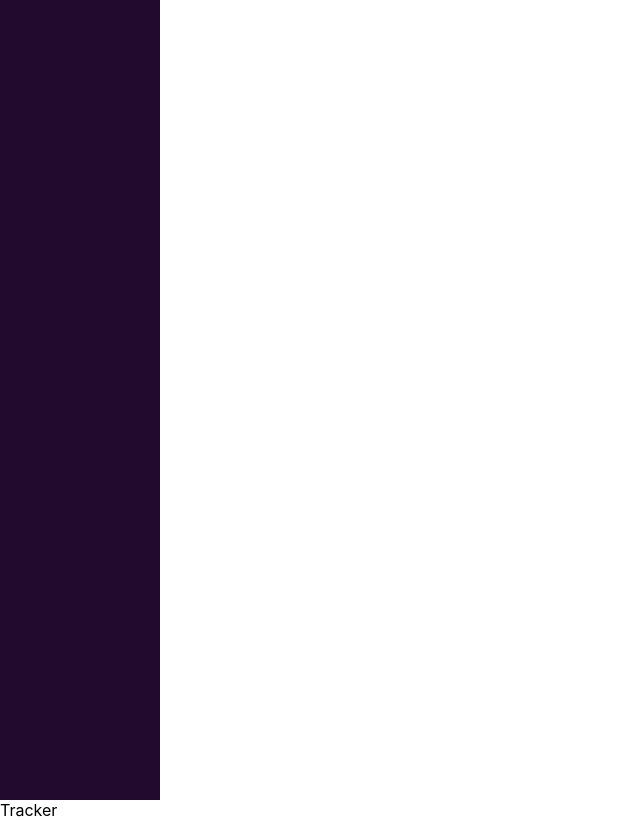
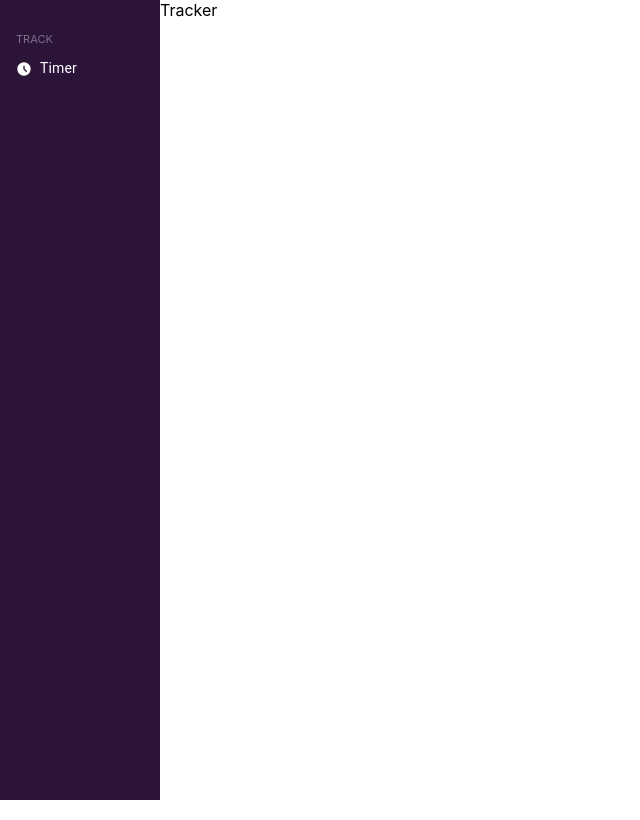
Before and after one commit to simz14/ClockWise, a React (Vite) app in the folder client/: page /tracker in a window 1280 px wide. Shown: the whole page, without its empty margins (0-640 px from the left). Built offline with nearby package versions, Linux system fonts and the light colour scheme.

Commit message:
ListItemComponent

```diff
--- a/client/package.json
+++ b/client/package.json
@@ -12,6 +12,7 @@
   "dependencies": {
     "@emotion/react": "^11.11.0",
     "@emotion/styled": "^11.11.0",
+    "@mui/icons-material": "^5.11.16",
     "@mui/material": "^5.13.0",
     "prop-types": "^15.8.1",
     "react": "^18.2.0",
--- a/client/src/components/Layout.jsx
+++ b/client/src/components/Layout.jsx
@@ -1,12 +1,17 @@
+import { styled } from "styled-components";
 import SideBar from "./SideBar/SideBar";
 import { PropTypes } from "prop-types";
 
+const LayoutWrapper = styled.div`
+  display: flex;
+`;
+
 const Layout = ({ children }) => {
   return (
-    <div>
+    <LayoutWrapper>
       <SideBar />
       {children}
-    </div>
+    </LayoutWrapper>
   );
 };
 
--- /dev/null
+++ b/client/src/components/ListItemComponent.jsx
@@ -0,0 +1,48 @@
+import {
+  ListItem,
+  ListItemButton,
+  ListItemIcon,
+  ListItemText,
+} from "@mui/material";
+import { PropTypes } from "prop-types";
+import { styled } from "styled-components";
+
+const StyledItem = styled(ListItem)`
+  .MuiListItemIcon-root {
+    min-width: 0;
+    color: ${({ theme }) => theme.colors.lightText};
+    svg {
+      width: 16px;
+      height: 16px;
+    }
+  }
+  .MuiButtonBase-root {
+    min-width: 10rem;
+    gap: 0.5rem;
+    &:hover {
+      background-color: ${({ theme }) => theme.colors.hover};
+    }
+  }
+  .MuiTypography-root {
+    color: ${({ theme }) => theme.colors.lightText};
+    font-size: 14px;
+  }
+`;
+
+const ListItemComponent = ({ text, icon }) => {
+  return (
+    <StyledItem disablePadding>
+      <ListItemButton>
+        <ListItemIcon>{icon}</ListItemIcon>
+        <ListItemText primary={text} />
+      </ListItemButton>
+    </StyledItem>
+  );
+};
+
+ListItemComponent.propTypes = {
+  text: PropTypes.string,
+  icon: PropTypes.element,
+};
+
+export default ListItemComponent;
--- a/client/src/components/SideBar/SideBar.jsx
+++ b/client/src/components/SideBar/SideBar.jsx
@@ -1,13 +1,35 @@
 import styled from "styled-components";
+import { List } from "@mui/material";
+import AccessTimeFilledIcon from "@mui/icons-material/AccessTimeFilled";
+import ListItemComponent from "../ListItemComponent";
 
 const StyledBar = styled.div`
   min-height: 100vh;
-  background-color: ${({ theme }) => theme.colors.darkPurple};
-  width: 10rem;
+  background-color: ${({ theme }) => theme.colors.mediumPruple};
+
+  .MuiList-root {
+    gap: 24px;
+    margin: 24px 0;
+  }
+
+  .listLabel {
+    color: ${({ theme }) => theme.colors.lightText};
+    margin: 0;
+    font-size: 11px;
+    color: ${({ theme }) => theme.colors.fadePurple};
+    padding-left: 16px;
+  }
 `;
 
 const SideBar = () => {
-  return <StyledBar></StyledBar>;
+  return (
+    <StyledBar>
+      <List>
+        <p className="listLabel">TRACK</p>
+        <ListItemComponent text="Timer" icon={<AccessTimeFilledIcon />} />
+      </List>
+    </StyledBar>
+  );
 };
 
 export default SideBar;
--- a/client/src/utils/Theme/themes.js
+++ b/client/src/utils/Theme/themes.js
@@ -3,4 +3,8 @@ export const colors = {
   mediumPruple: "#2c1338",
   lightPurple: "#fef9f7",
   brightPurple: "#c95ebe",
+  fadePurple: "#827089",
+  hover: "#412a4c",
+  lightText: "white",
+  darkText: "#2c1338",
 };
```
Also changed, not shown: 1 other file (tests, documents, lock files or other folders).
